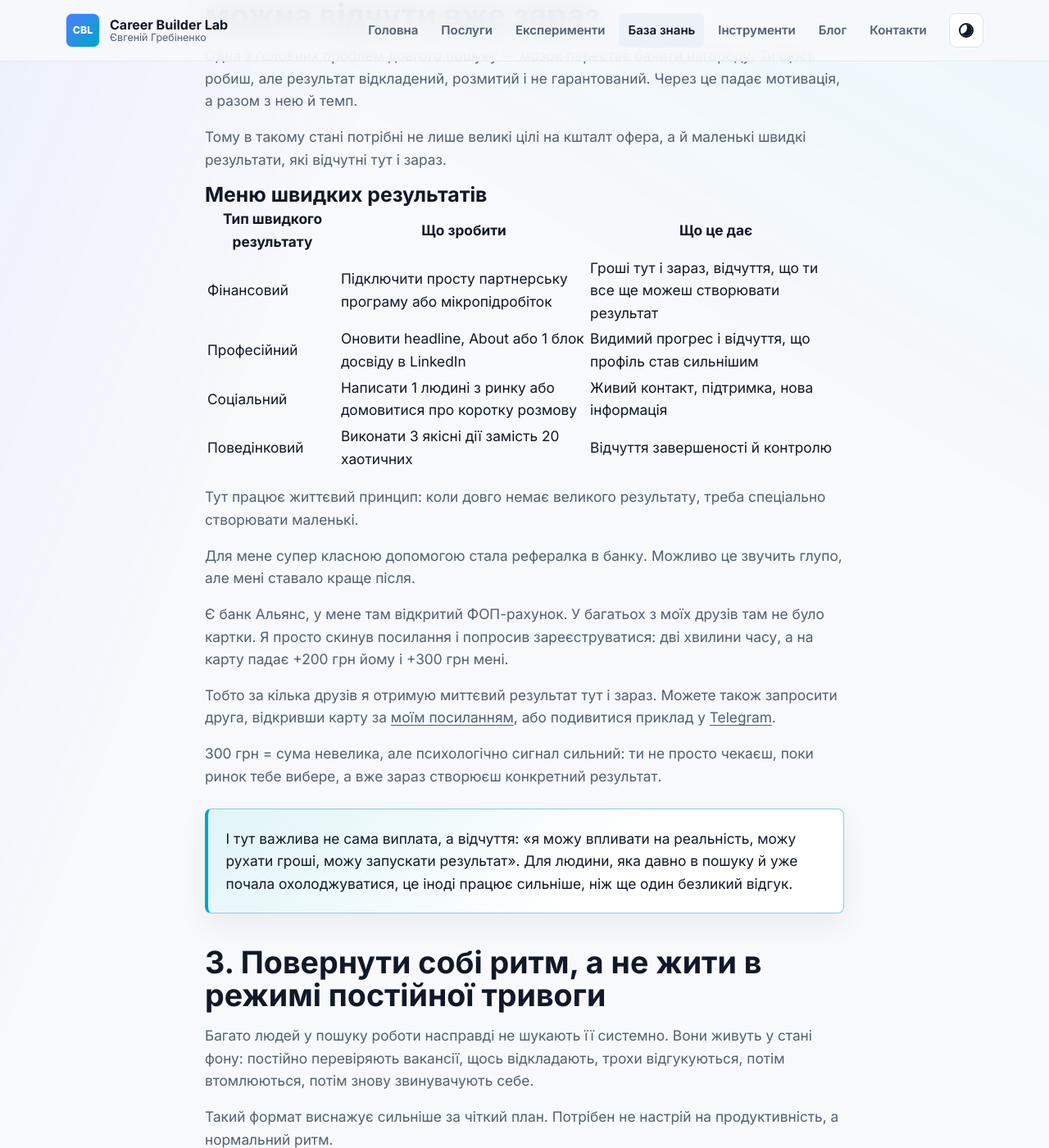
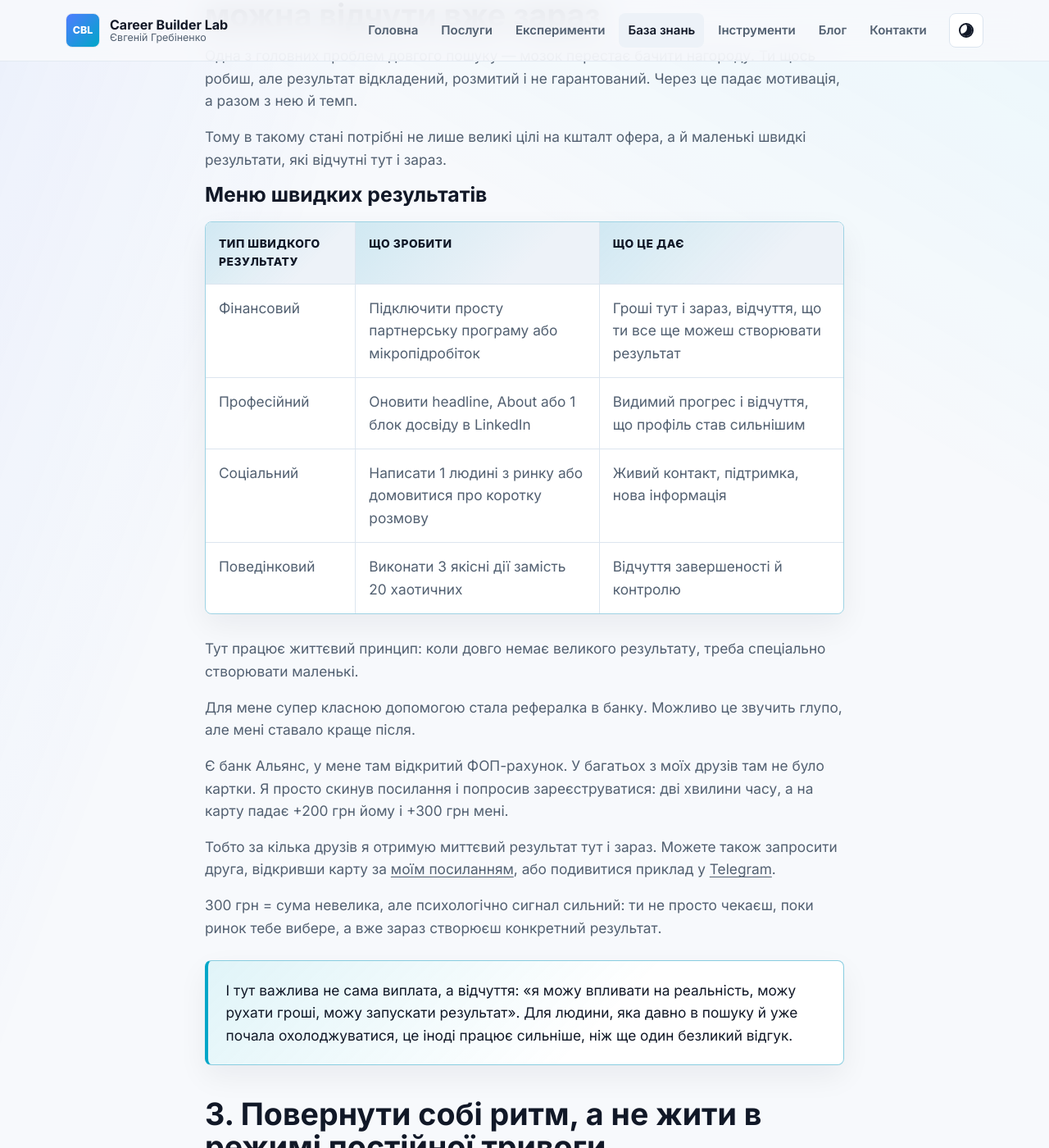
Before and after one commit to jenya112115-source/careerbuilderlab, a Jekyll site: the page built from _resources/job-search-feel-good.md, in a window 1280 px wide and 1400 px high, scrolled down 1962 px. Shown: the whole window at 82% size. Built offline with Jekyll 4.4.1, drawn with Linux system fonts in a browser that asks for light colours.

Commit message:
Add files via upload

```diff
--- a/assets/css/main.css
+++ b/assets/css/main.css
@@ -480,6 +480,26 @@ h3 {
   box-shadow: 0 18px 46px rgba(15, 23, 42, .08);
 }
 
+@media (hover: none) {
+  .proof-card:active,
+  .method-grid article:active,
+  .card:active,
+  .card:focus-within,
+  .listing-card:active,
+  .listing-card:focus-within,
+  .contact-card:active,
+  .contact-card:focus-within,
+  .detail-aside:active,
+  .detail-aside:focus-within {
+    transform: translateY(-2px);
+    border-color: color-mix(in srgb, var(--cyan) 36%, var(--border));
+    background:
+      linear-gradient(135deg, color-mix(in srgb, var(--cyan) 8%, transparent), transparent 72%),
+      var(--surface);
+    box-shadow: 0 16px 40px rgba(15, 23, 42, .08);
+  }
+}
+
 .proof-card {
   min-height: 150px;
   padding: 1.2rem;
@@ -581,6 +601,11 @@ h3 {
   min-height: 300px;
   display: flex;
   flex-direction: column;
+}
+
+.knowledge-card h2,
+.product-card h2 {
+  text-align: center;
 }
 
 .card-visual {
@@ -1517,6 +1542,48 @@ h3 {
   margin: .55rem 0;
 }
 
+.article-body table {
+  width: 100%;
+  margin: 1.25rem 0 1.8rem;
+  border-collapse: separate;
+  border-spacing: 0;
+  overflow: hidden;
+  border: 1px solid color-mix(in srgb, var(--cyan) 28%, var(--border));
+  border-radius: 8px;
+  background: var(--surface);
+  box-shadow: 0 14px 36px rgba(15, 23, 42, .06);
+}
+
+.article-body th,
+.article-body td {
+  padding: .95rem 1rem;
+  border-bottom: 1px solid var(--border);
+  border-right: 1px solid var(--border);
+  color: var(--text-muted);
+  text-align: left;
+  vertical-align: top;
+}
+
+.article-body th {
+  background:
+    linear-gradient(135deg, color-mix(in srgb, var(--cyan) 12%, transparent), transparent 70%),
+    var(--surface-muted);
+  color: var(--text);
+  font-size: .86rem;
+  font-weight: 900;
+  letter-spacing: .04em;
+  text-transform: uppercase;
+}
+
+.article-body tr:last-child td {
+  border-bottom: 0;
+}
+
+.article-body th:last-child,
+.article-body td:last-child {
+  border-right: 0;
+}
+
 .article-callout {
   margin: 1.6rem 0;
   padding: clamp(1rem, 3vw, 1.35rem);
@@ -1551,6 +1618,14 @@ h3 {
 
 .recommendation-callout a {
   font-weight: 900;
+}
+
+.premium-access-callout {
+  border-color: color-mix(in srgb, var(--product-accent, var(--violet)) 42%, var(--border));
+  border-left-color: var(--product-accent, var(--violet));
+  background:
+    linear-gradient(135deg, color-mix(in srgb, var(--product-accent, var(--violet)) 14%, transparent), transparent 66%),
+    var(--surface);
 }
 
 .text-highlight {
@@ -2646,6 +2721,12 @@ h3 {
     font-size: 1.05rem;
   }
 
+  .article-body table {
+    display: block;
+    overflow-x: auto;
+    white-space: nowrap;
+  }
+
   .header-inner {
     min-height: 66px;
   }
```
